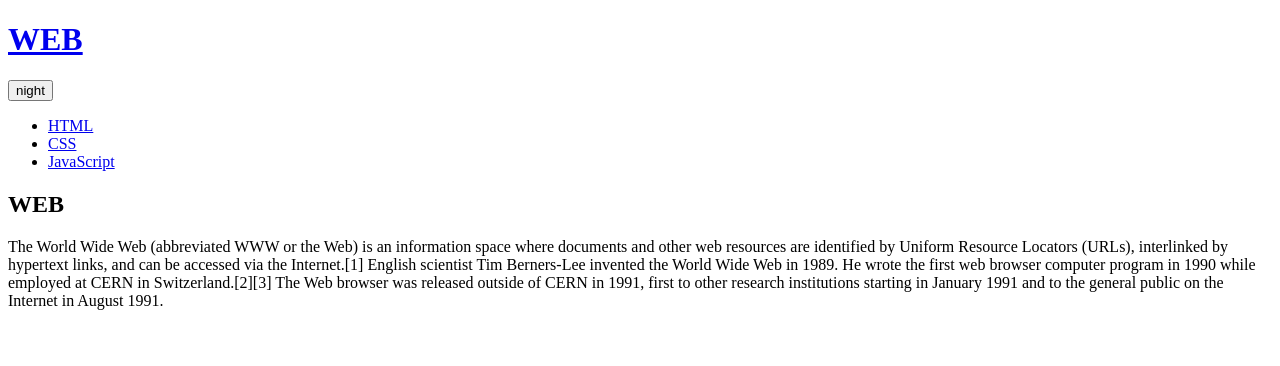
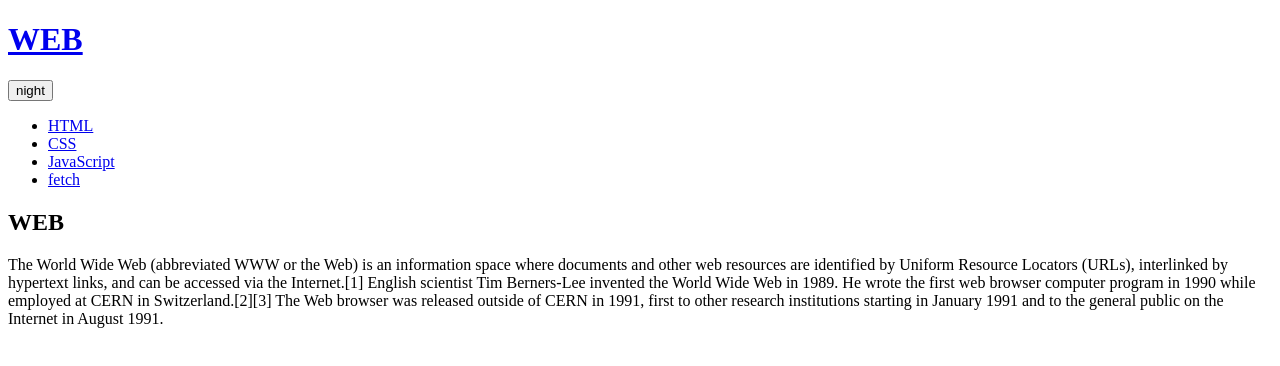
Before and after one commit to wasw2123/web, a plain HTML site: page index.html in a window 1280 px wide. Drawn offline with nearby package versions, Linux system fonts and the light colour scheme.

Commit message:
Update index.html

```diff
--- a/index.html
+++ b/index.html
@@ -15,6 +15,7 @@
     <li><a href="1.html">HTML</a></li>
     <li><a href="2.html">CSS</a></li>
     <li><a href="3.html">JavaScript</a></li>
+    <li><a href="fetch.html">fetch</a></li>
   </ul>
   <h2>WEB</h2>
   <p>The World Wide Web (abbreviated WWW or the Web) is an information space where documents and other web resources are identified by Uniform Resource Locators (URLs), interlinked by hypertext links, and can be accessed via the Internet.[1] English scientist Tim Berners-Lee invented the World Wide Web in 1989. He wrote the first web browser computer program in 1990 while employed at CERN in Switzerland.[2][3] The Web browser was released outside of CERN in 1991, first to other research institutions starting in January 1991 and to the general public on the Internet in August 1991.
```
